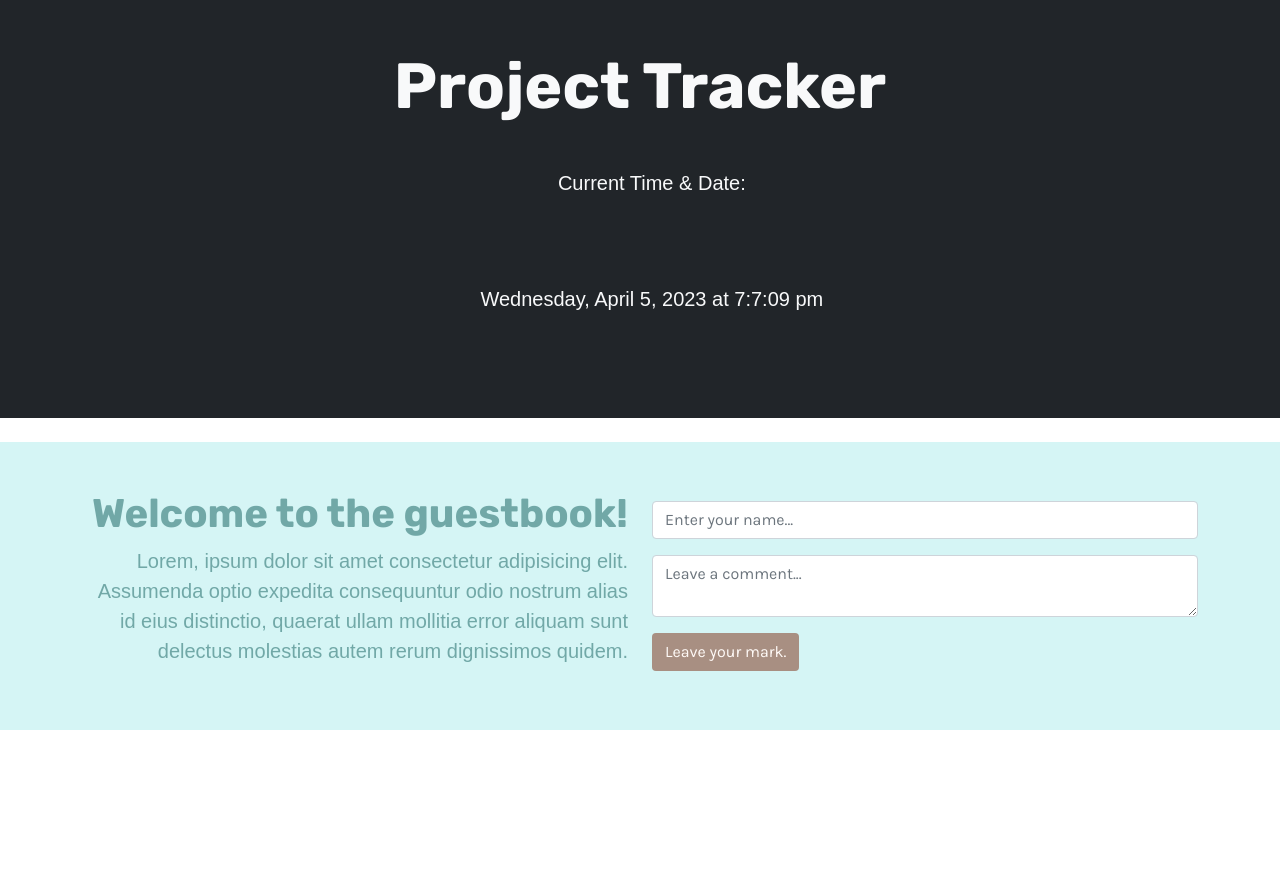
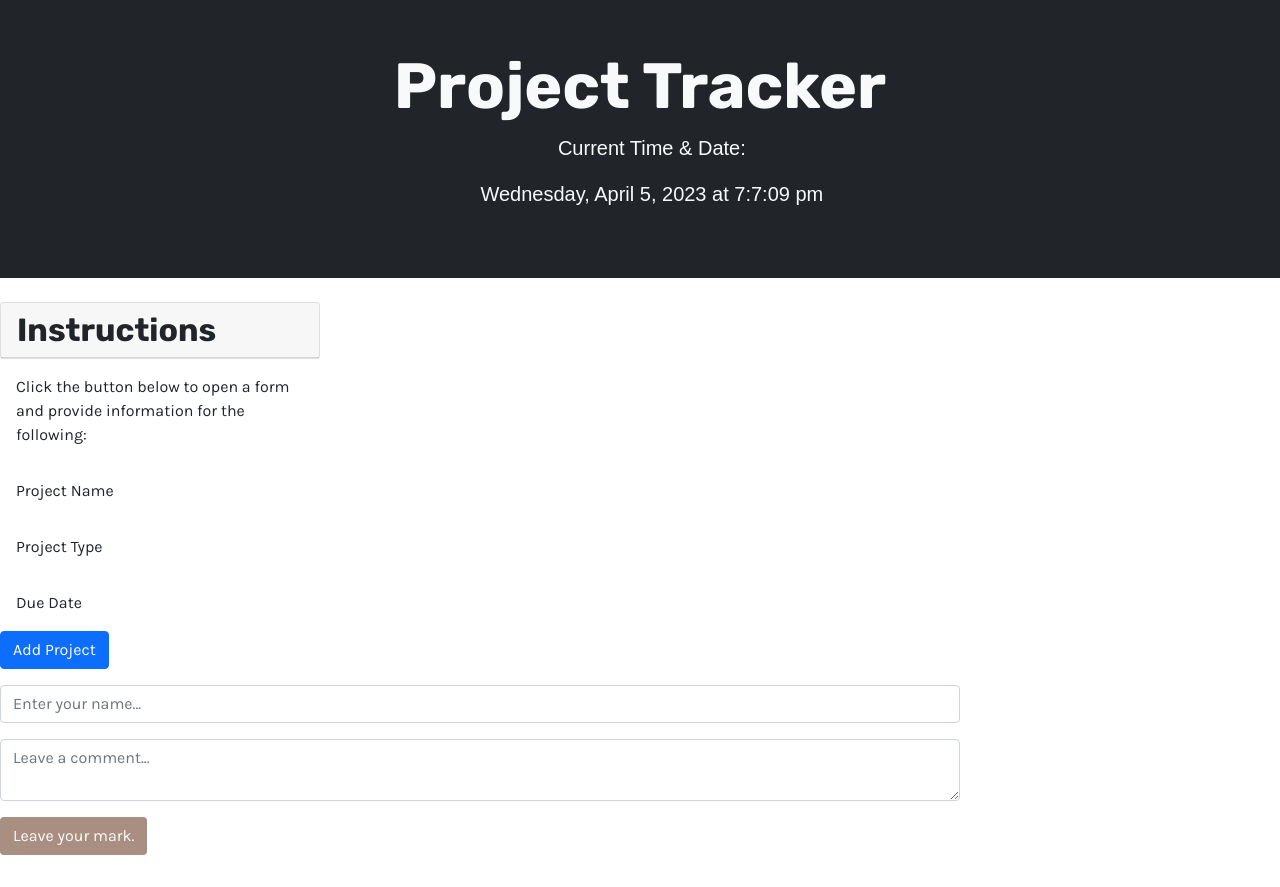
Before and after one commit to bryannguyen9/project-tracker, a plain HTML site: page index.html in a window 1280 px wide. Before the commit the page ends 800 px from the top, so only its background shows below. Drawn offline with nearby package versions, Linux system fonts and the light colour scheme.

Commit message:
added modal pop-up and static info card on left side

```diff
--- a/assets/script.js
+++ b/assets/script.js
@@ -57,3 +57,10 @@ function currentTime () {
 
 currentTime();
 setInterval(currentTime, 1000);
+
+var myModal = document.getElementById('myModal')
+var myInput = document.getElementById('myInput')
+
+myModal.addEventListener('shown.bs.modal', function () {
+  myInput.focus()
+})
--- a/assets/style.css
+++ b/assets/style.css
@@ -11,9 +11,7 @@
     background-color: var(--light);
   }
 
-  header {
-    line-height: 100px;
-  }
+
 
   body {
     font-family: 'Karla', sans-serif;
--- a/index.html
+++ b/index.html
@@ -29,19 +29,62 @@
       </header>
       <div class="container-lg px-5"></div>
     <!-- create and apply a custom class name "hero" -->
-    <section class="hero py-5">
-      <div class="container">
-        <div class="row align-items-center">
-          <div class="col-12 col-md-6 text-end">
-            <h1>Welcome to the guestbook!</h1>
-            <p class="lead">
-              Lorem, ipsum dolor sit amet consectetur adipisicing elit.
-              Assumenda optio expedita consequuntur odio nostrum alias id eius
-              distinctio, quaerat ullam mollitia error aliquam sunt delectus
-              molestias autem rerum dignissimos quidem.
-            </p>
-          </div>
-          <div class="col-12 col-md-6">
+    <div class="container row "></div>
+      <div class="col-12 col-sm 6 col-md-3 mb-3">
+        <div class="card">
+        <h2 class="card-header">Instructions</h2>
+        </div>
+        <div class="row card-body">
+          <p class="card-text">Click the button below to open a form and provide information for the following:</p>
+        </div>
+        <div class="row card-body">
+          <p class="card-text">Project Name</p>
+        </div>
+        <div class="row card-body">
+          <p class="card-text">Project Type</p>
+        </div>
+        <div class="row card-body">
+          <p class="card-text">Due Date</p>
+        </div>
+
+        <!-- Button trigger modal -->
+    <button type="button" class="btn btn-primary" data-bs-toggle="modal" data-bs-target="#exampleModal">
+    Add Project
+    </button>
+
+  <!-- Modal -->
+            <div class="modal fade" id="exampleModal" tabindex="-1" aria-labelledby="exampleModalLabel" aria-hidden="true">
+                <div class="modal-dialog">
+                    <div class="modal-content">
+                        <div class="modal-header">
+                        <h5 class="modal-title" id="exampleModalLabel">Add A Project By Inputting Info Below</h5>
+                        <button type="button" class="btn-close" data-bs-dismiss="modal" aria-label="Close"></button>
+                        </div>
+                        <div class="modal-body">
+                            <div class="form-group">
+                                <label for="projName">Project Name:</label>
+                                <input type="text" class="form-control" id="projName">
+                            </div>
+                            <div class="form-group">
+                                <label for="projType">Project Type:</label>
+                                <input type="type" class="form-control" id="projType"><!--include drop down-->
+                            </div>
+                            <div class="form-group">
+                                <label for="dueDate">Due Date: </label>
+                                <input type="date" class="form-control" id="dueDate"><!--include date calendar drop-->
+                            </div>
+                        </div>
+                        <div class="modal-footer">
+                        <button type="button" class="btn btn-secondary" data-bs-dismiss="modal">Close</button>
+                        <button type="button" class="btn btn-primary">Save changes</button>
+                        </div>
+                    </div>
+                </div>
+            </div>
+        </div>
+
+
+          <div class="col-12 col-md-9">
             <form id="guestbook-form">
               <div class="mb-3">
                 <input
```
